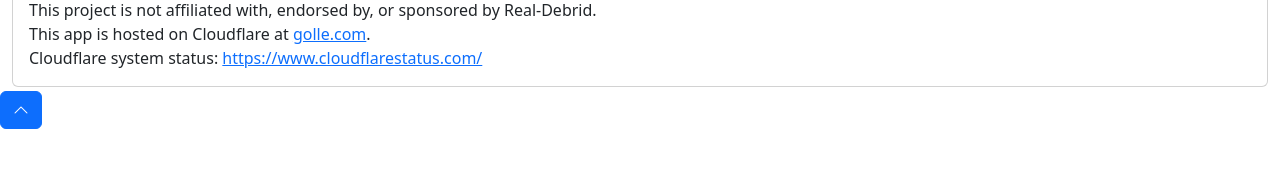
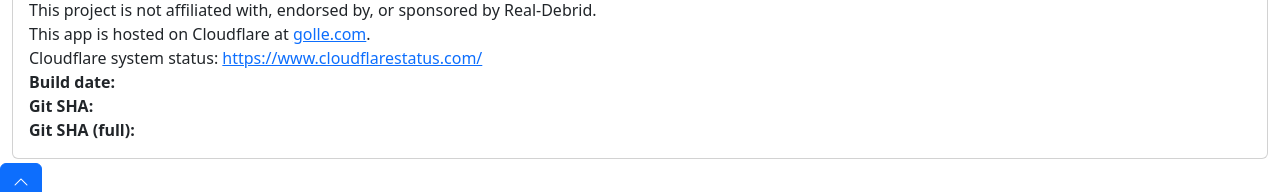
Before and after one commit to golle-com/golle.com, a React (Vite) app: page /about in a window 1280 px wide. Shown: the part 208-400 px from the top of the page. Built offline with nearby package versions, Linux system fonts and the light colour scheme.

Commit message:
More build version

```diff
--- a/src/features/about/AboutPanel.tsx
+++ b/src/features/about/AboutPanel.tsx
@@ -1,3 +1,9 @@
+import {
+  BUILD_DATE,
+  GIT_SHA,
+  GIT_SHA_FULL,
+} from '../../build-info'
+
 function AboutPanel() {
   return (
     <div className="card">
@@ -19,6 +25,15 @@ function AboutPanel() {
             https://www.cloudflarestatus.com/
           </a>
         </div>
+        <div>
+          <strong>Build date:</strong> {BUILD_DATE}
+        </div>
+        <div>
+          <strong>Git SHA:</strong> {GIT_SHA}
+        </div>
+        <div>
+          <strong>Git SHA (full):</strong> <a href="https://github.com/golle-com/golle.com/commit/{GIT_SHA_FULL}">{GIT_SHA_FULL}</a>
+        </div>
       </div>
     </div>
   )
```
Also changed, not shown: 1 other file (tests, documents, lock files or other folders).
